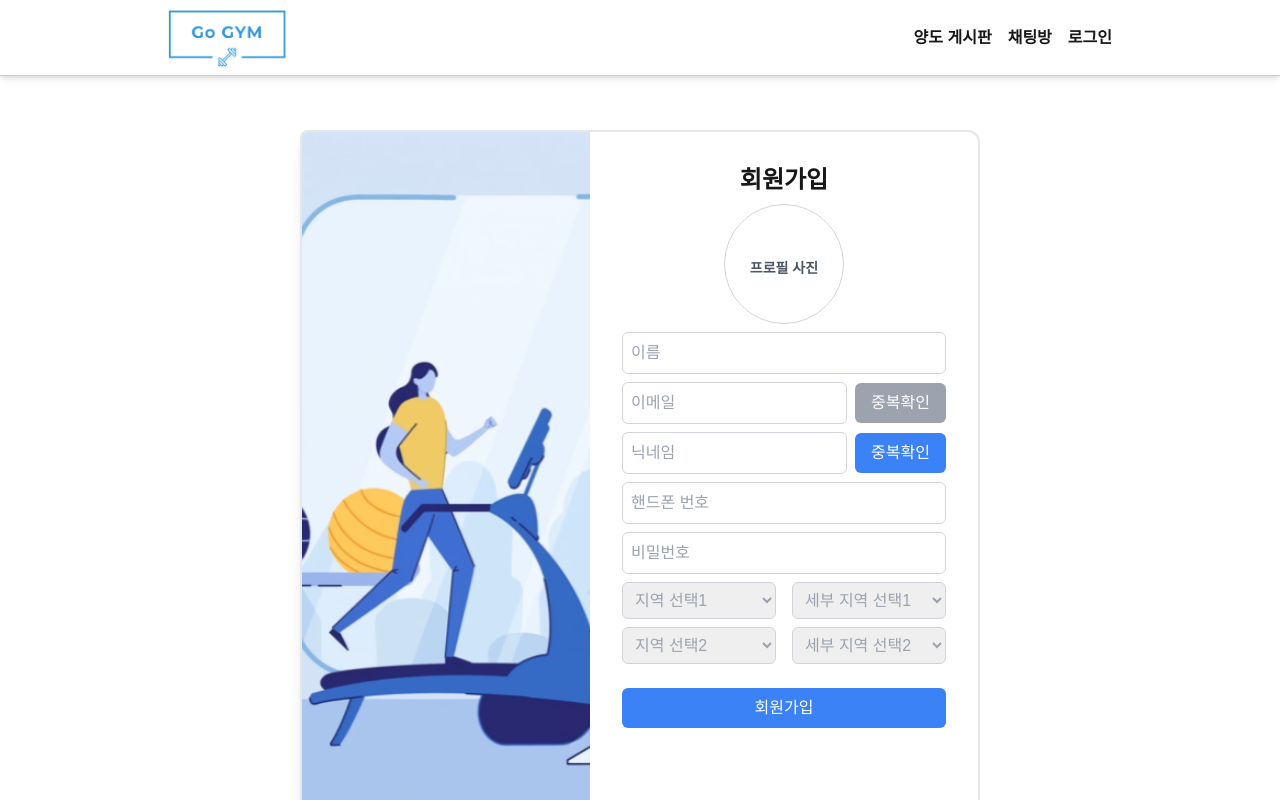
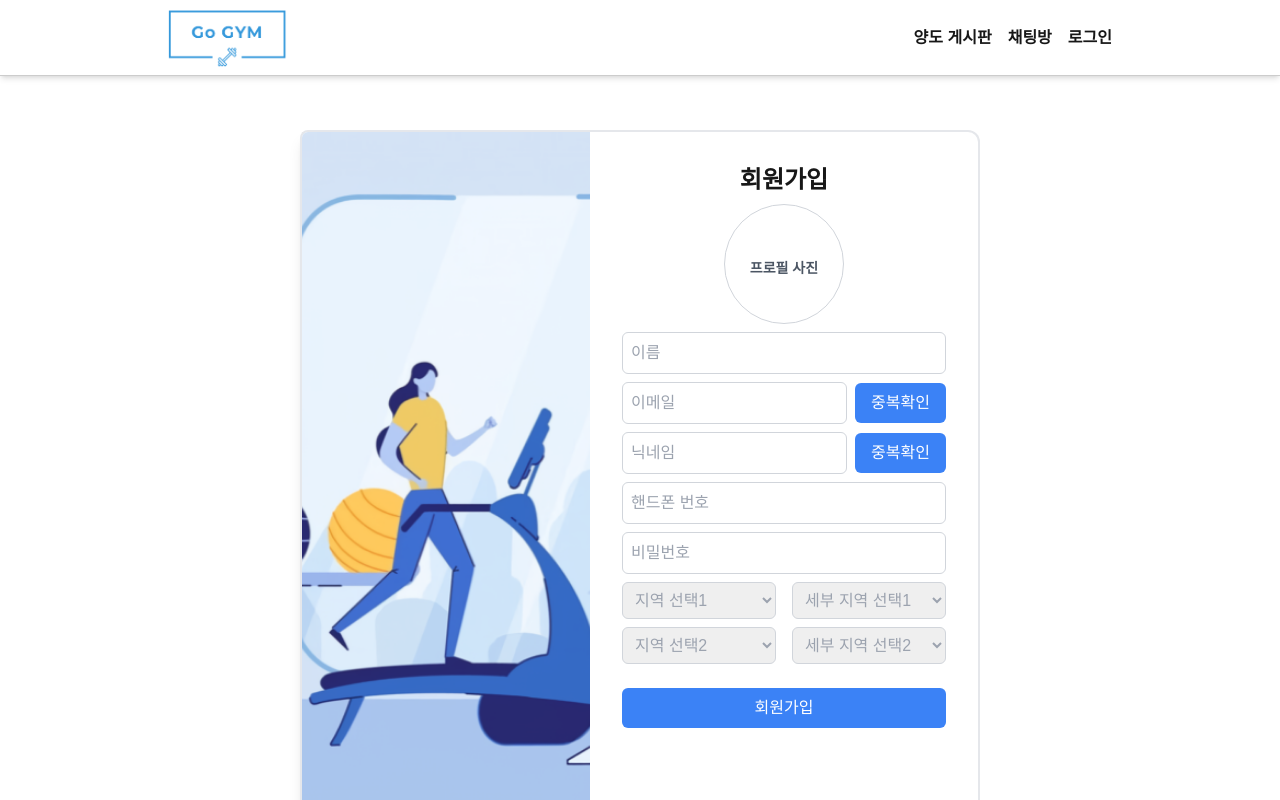
Before and after one commit to MinJuPark52/Go-Gym, a Next.js app: page /kakaoSignup in a window 1280 px wide. Shown: the top 800 px of the page. Built offline with nearby package versions, Linux system fonts and the light colour scheme; a web font is replaced by a local one.

Commit message:
Fix:Kakao Singup

```diff
--- a/components/User/KakaoSignup.tsx
+++ b/components/User/KakaoSignup.tsx
@@ -192,6 +192,7 @@ export default function KaKaoSignupPage() {
       }
 
       // 이메일 중복확인
+
       const response = await axios.get<Signup[]>(
         "https://go-gym.site/api/auth/check-email",
         {
@@ -494,10 +495,10 @@ export default function KaKaoSignupPage() {
             <button
               type="button"
               onClick={() => checkEmail.mutate(signupFormData.email)}
-              className="rounded-md bg-gray-400 px-4 py-2 text-white focus:outline-none"
-              disabled={true}
+              className="rounded-md bg-blue-500 px-4 py-2 text-white focus:outline-none"
+              disabled={isEmailAvailable}
             >
-              중복확인
+              {isEmailAvailable ? "사용 가능" : "중복확인"}
             </button>
           </div>
 
```
